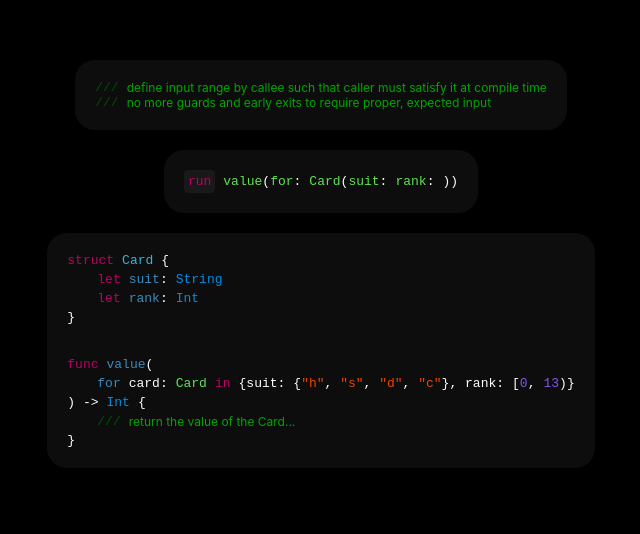
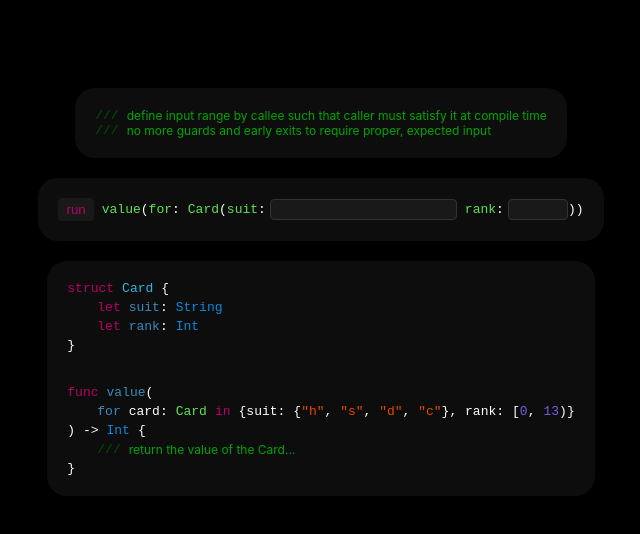
Before and after one commit to bmeikle56/premium-swift, a React (Create React App) app: page / in a window 1280 px wide. Shown: the part 136-670 px from the top of the page, without its empty margins (319-959 px from the left). Built offline with nearby package versions, Linux system fonts and the light colour scheme.

Commit message:
Partially correctly validate

```diff
--- a/src/cmp/Error.js
+++ b/src/cmp/ErrorMessage.js
@@ -49,7 +49,7 @@ function Stop({
   )
 }
 
-function Error({ txt }) {
+function ErrorMessage({ txt }) {
   return (
     <div style={{background: 'rgba(155, 41, 41, 1)', borderRadius: 4, fontSize: 11, display: 'flex', alignItems: 'center', justifyContent: 'center', padding: '0 0 0 6px'}}>
       <Stop/>
@@ -58,4 +58,4 @@ function Error({ txt }) {
   )
 }
 
-export default Error
+export default ErrorMessage
--- a/src/pages/home.js
+++ b/src/pages/home.js
@@ -1,5 +1,6 @@
 import { motion } from 'framer-motion'
-import Error from '../cmp/Error'
+import { useState } from 'react'
+import ErrorMessage from '../cmp/ErrorMessage'
 
 let palette = {
   white: 'rgb(255,255,255)',
@@ -15,16 +16,36 @@ let palette = {
 }
 
 function Home() {
+  const [suit, setSuit] = useState('')
+  const [rank, setRank] = useState('')
+  const [suitError, setSuitError] = useState('')
+  const [rankError, setRankError] = useState('')
+
+  function handleRun() {
+    if (!['"h"', '"s"', '"d"', '"c"'].includes(suit)) {
+      setSuitError('Card.suit not in {"h", "s", "d", "c"}');
+    }
+
+    const rankNum = Number(rank);
+    if (!Number.isInteger(rankNum) || rankNum < 0 || rankNum > 12) {
+      setRankError("Card.rank not in [0, 13)")
+      return
+    }
+
+    setSuitError("")
+    setRankError("")
+  }
+
   return (
     <motion.div style={{display: 'flex', justifyContent: 'center', alignItems:'center', flexDirection: 'column', width: '100vw', height: '100vh', gap: 20}}
     initial={{ opacity: 0 }}
     animate={{ opacity: 1 }}
     transition={{ delay: 1.2, duration: 2.0 }}
     >
-      {/* <Error txt={'Card.suit not in {"h", "s", "d", "c"}'}/>
+      {suitError && <ErrorMessage txt={suitError}/>}
       <div style={{height: 8, padding: 0, margin: 0}}/>
-      <Error txt={'Card.rank not in [0, 13)'}/>
-      <div style={{height: 8, padding: 0, margin: 0}}/> */}
+      {rankError && <ErrorMessage txt={rankError}/>}
+      <div style={{height: 8, padding: 0, margin: 0}}/>
 
       <div style={{background: 'rgb(13,13,13)', padding: 20, borderRadius: 20, display: 'flex', flexDirection: 'column', gap: 4, alignItems: 'flex-start'}}>
         <div style={{display: 'flex', alignItems: 'center', flexDirection: 'column', width: '100%'}}>
@@ -42,27 +63,83 @@ function Home() {
       </div>
 
 
-      <div style={{background: 'rgb(13,13,13)', padding: 20, borderRadius: 20, display: 'flex', flexDirection: 'column', gap: 4}}>
-        <div style={{display: 'flex', alignItems: 'center'}}>
-          <pre style={{color: palette.pink, display: 'inline', padding: 4, margin: 0, background: 'rgb(25,25,25)', borderRadius: 4}}>run</pre>
-          <div style={{width: 8, padding: 0, margin: 0}}/>
-          <pre style={{color: palette.green, display: 'inline', padding: 0, margin: 0}}>value</pre>
-          <pre style={{color: palette.white, display: 'inline', padding: 0, margin: 0}}>{'('}</pre>
-          <pre style={{color: palette.green, display: 'inline', padding: 0, margin: 0}}>for</pre>
-          <pre style={{color: palette.white, display: 'inline', padding: 0, margin: 0}}>{':'}</pre>
-          <div style={{width: 8, padding: 0, margin: 0}}/>
-          <pre style={{color: palette.green, display: 'inline', padding: 0, margin: 0}}>Card</pre>
-          <pre style={{color: palette.white, display: 'inline', padding: 0, margin: 0}}>{'('}</pre>
-          <pre style={{color: palette.green, display: 'inline', padding: 0, margin: 0}}>suit</pre>
-          <pre style={{color: palette.white, display: 'inline', padding: 0, margin: 0}}>{':'}</pre>
-          <div style={{width: 8, padding: 0, margin: 0}}/>
-          <pre style={{color: palette.green, display: 'inline', padding: 0, margin: 0}}>rank</pre>
-          <pre style={{color: palette.white, display: 'inline', padding: 0, margin: 0}}>{':'}</pre>
-          <div style={{width: 8, padding: 0, margin: 0}}/>
-          <pre style={{color: palette.white, display: 'inline', padding: 0, margin: 0}}>{')'}</pre>
-          <pre style={{color: palette.white, display: 'inline', padding: 0, margin: 0}}>{')'}</pre>
-        </div>
+      <div
+      style={{
+        background: "rgb(13,13,13)",
+        padding: 20,
+        borderRadius: 20,
+        display: "flex",
+        flexDirection: "column",
+        gap: 8,
+      }}
+    >
+      <div style={{ display: "flex", alignItems: "center" }}>
+        <button
+          onClick={handleRun}
+          style={{
+            color: palette.pink,
+            padding: "4px 8px",
+            margin: 0,
+            background: "rgb(25,25,25)",
+            borderRadius: 4,
+            border: "none",
+            cursor: "pointer",
+          }}
+        >
+          run
+        </button>
+
+        <div style={{ width: 8 }} />
+
+        <pre style={{ color: palette.green, margin: 0 }}>value</pre>
+        <pre style={{ color: palette.white, margin: 0 }}>{"("}</pre>
+        <pre style={{ color: palette.green, margin: 0 }}>for</pre>
+        <pre style={{ color: palette.white, margin: 0 }}>{":"}</pre>
+
+        <div style={{ width: 8 }} />
+
+        <pre style={{ color: palette.green, margin: 0 }}>Card</pre>
+        <pre style={{ color: palette.white, margin: 0 }}>{"("}</pre>
+
+        <pre style={{ color: palette.green, margin: 0 }}>suit</pre>
+        <pre style={{ color: palette.white, margin: 0 }}>{":"}</pre>
+        <input
+          type="text"
+          value={suit}
+          onChange={(e) => setSuit(e.target.value)}
+          style={{
+            background: "rgb(25,25,25)",
+            border: "1px solid rgb(50,50,50)",
+            borderRadius: 4,
+            color: palette.white,
+            padding: "2px 4px",
+            marginLeft: 4,
+          }}
+        />
+
+        <div style={{ width: 8 }} />
+
+        <pre style={{ color: palette.green, margin: 0 }}>rank</pre>
+        <pre style={{ color: palette.white, margin: 0 }}>{":"}</pre>
+        <input
+          type='number'
+          value={rank}
+          onChange={(e) => setRank(e.target.value)}
+          style={{
+            background: "rgb(25,25,25)",
+            border: "1px solid rgb(50,50,50)",
+            borderRadius: 4,
+            color: palette.white,
+            padding: "2px 4px",
+            marginLeft: 4,
+            width: 60,
+          }}
+        />
+
+        <pre style={{ color: palette.white, margin: 0 }}>{")"}</pre>
+        <pre style={{ color: palette.white, margin: 0 }}>{")"}</pre>
       </div>
+    </div>
 
 
 
```
